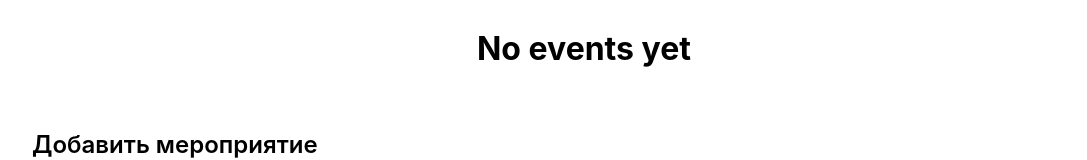
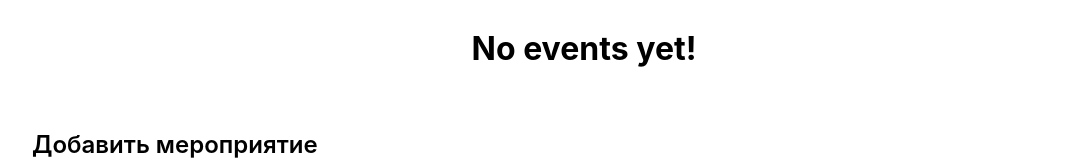
Before and after one commit to NikoraDmytro/react-events-v2, a React (Create React App) app: page / in a window 1280 px wide. Shown: the top 160 px of the page, without its empty margins (56-1143 px from the left). Built offline with nearby package versions, Linux system fonts and the light colour scheme.

Commit message:
Events list folder architecture changes. Created new component for events that take place on the same day.

```diff
--- a/src/components/EventsList/EventsList.module.scss
+++ b/src/components/EventsList/EventsList.module.scss
@@ -5,32 +5,3 @@
   @include reset.resetList();
   @include base.flexCenter();
 }
-
-.dailyEventsContainer {
-  height: 25em;
-  flex: 0 0 22.5em;
-  margin-right: 1.5em;
-  &:first-of-type {
-    margin-left: 1.5em;
-  }
-  border: 1px solid #f0f0f0;
-}
-
-.eventsDate {
-  margin: 0;
-  width: 100%;
-  font-weight: bold;
-  text-align: center;
-  line-height: 2.5em;
-  background-color: #e5e5e5;
-}
-
-.dailyEvents {
-  @include reset.resetList();
-  height: 20em;
-  padding: 1.25em 0.5em;
-  overflow-y: hidden;
-  &:hover {
-    overflow-y: auto;
-  }
-}
--- /dev/null
+++ b/src/components/EventsList/components/DailyEvents/DailyEvents.module.scss
@@ -0,0 +1,30 @@
+@use "../../../../shared/styles/reset";
+
+.dailyEventsContainer {
+  height: 25em;
+  flex: 0 0 22.5em;
+  margin-right: 1.5em;
+  &:first-of-type {
+    margin-left: 1.5em;
+  }
+  border: 1px solid #f0f0f0;
+}
+
+.eventsDate {
+  margin: 0;
+  width: 100%;
+  font-weight: bold;
+  text-align: center;
+  line-height: 2.5em;
+  background-color: #e5e5e5;
+}
+
+.dailyEvents {
+  @include reset.resetList();
+  height: 20em;
+  padding: 1.25em 0.5em;
+  overflow-y: hidden;
+  &:hover {
+    overflow-y: auto;
+  }
+}
--- /dev/null
+++ b/src/components/EventsList/components/DailyEvents/index.tsx
@@ -0,0 +1,28 @@
+import React from "react";
+import { format } from "date-fns";
+
+import { EventWrapper } from "../Event/EventWrapper";
+import { Event } from "./../Event/Event";
+
+import { DailyEventsProps } from "../../../../shared/types/Props";
+
+import styles from "./DailyEvents.module.scss";
+
+export const DailyEvents = React.memo(({ dailyEvents }: DailyEventsProps) => {
+  const date = dailyEvents[0].date;
+
+  const events = dailyEvents.map((event) => (
+    <EventWrapper key={event.id} event={event}>
+      {(props) => <Event {...props} />}
+    </EventWrapper>
+  ));
+
+  return (
+    <li className={styles.dailyEventsContainer}>
+      <p className={styles.eventsDate}>
+        {format(new Date(date), "dd.MM.yyyy")}
+      </p>
+      <ul className={styles.dailyEvents}>{events}</ul>
+    </li>
+  );
+});
--- a/src/components/EventsList/components/Event.module.scss
+++ b/src/components/EventsList/components/Event/Event.module.scss
@@ -1,6 +1,6 @@
-@use "../../../shared/styles/base";
-@use "../../../shared/styles/components";
-@use "../../../shared/styles/reset";
+@use "../../../../shared/styles/base";
+@use "../../../../shared/styles/components";
+@use "../../../../shared/styles/reset";
 
 .event {
   @include base.flexCenter();
--- a/src/components/EventsList/components/Event.tsx
+++ b/src/components/EventsList/components/Event/Event.tsx
@@ -1,15 +1,19 @@
-import React from "react";
 import { Field } from "formik";
 import styles from "./Event.module.scss";
 
-import { EventProps } from "../../../shared/types/Props";
-import { useTypedDispatch } from "../../../store/hooks";
-import { remove } from "./../../../store/actionCreators/remove";
+import { EventProps } from "../../../../shared/types/Props";
+import { useTypedDispatch } from "../../../../store/hooks";
+import { remove } from "../../../../store/actionCreators/remove";
 
 export const Event = ({ event, mode, toggleMode }: EventProps) => {
   const dispatch = useTypedDispatch();
 
   const inEditMode = mode === "edit";
+
+  const handleClick = (e: React.MouseEvent<HTMLButtonElement>) => {
+    if (mode === "read") e.preventDefault();
+    toggleMode();
+  };
 
   return (
     <li className={styles.event}>
@@ -34,13 +38,7 @@ export const Event = ({ event, mode, toggleMode }: EventProps) => {
         className={styles["flex-2"]}
       />
 
-      <button
-        type={"submit"}
-        onClick={(e) => {
-          if (mode === "read") e.preventDefault();
-          toggleMode();
-        }}
-      >
+      <button type={"submit"} onClick={handleClick}>
         <img
           className={styles.editImg}
           src={inEditMode ? "./img/tick.png" : "img/edit.png"}
--- a/src/components/EventsList/index.tsx
+++ b/src/components/EventsList/index.tsx
@@ -1,41 +1,27 @@
 import React from "react";
-import { Event } from "./components/Event";
-import styles from "./EventsList.module.scss";
+
 import { Slider } from "./../Slider/index";
 import { useTypedSelector } from "../../store/hooks";
-import { format } from "date-fns";
-import { EventWrapper } from "./components/EventWrapper";
 import { getAllEvents } from "../../store/reducers/eventsSlice";
+import { DailyEvents } from "./components/DailyEvents/index";
+
+import styles from "./EventsList.module.scss";
 
 export const EventsList = () => {
+  let specialContent = null;
   const allEvents = useTypedSelector(getAllEvents);
 
-  const eventsList = allEvents.map((dailyEvents) => {
-    const events = dailyEvents.map((event) => (
-      <EventWrapper key={event.id} event={event}>
-        {(props) => <Event {...props} />}
-      </EventWrapper>
-    ));
-
-    const date = dailyEvents[0].date;
-
-    return (
-      <li key={date} className={styles.dailyEventsContainer}>
-        <p className={styles.eventsDate}>
-          {format(new Date(date), "dd.MM.yyyy")}
-        </p>
-        <ul className={styles.dailyEvents}>{events}</ul>
-      </li>
-    );
-  });
+  const eventsList = allEvents.map((dailyEvents) => (
+    <DailyEvents key={dailyEvents[0].date} dailyEvents={dailyEvents} />
+  ));
 
   if (!eventsList.length) {
-    return (
-      <ul className={styles.eventsList}>
-        <h1>No events yet</h1>
-      </ul>
-    );
+    specialContent = <h1>No events yet!</h1>;
   }
 
-  return <Slider list={eventsList} className={styles.eventsList} />;
+  return specialContent ? (
+    <ul className={styles.eventsList}>{specialContent}</ul>
+  ) : (
+    <Slider list={eventsList} className={styles.eventsList} />
+  );
 };
--- a/src/shared/types/Props.ts
+++ b/src/shared/types/Props.ts
@@ -12,6 +12,10 @@ export type SliderProps = {
   className: string;
 };
 
+export type DailyEventsProps = {
+  dailyEvents: EventWithId[];
+};
+
 export type EventProps = {
   event: EventWithId;
   mode: "edit" | "read";
```
Also changed, not shown: src/components/EventsList/components/Event/EventWrapper.tsx (renamed from src/components/EventsList/components/EventWrapper.tsx, +5 -5 lines).
